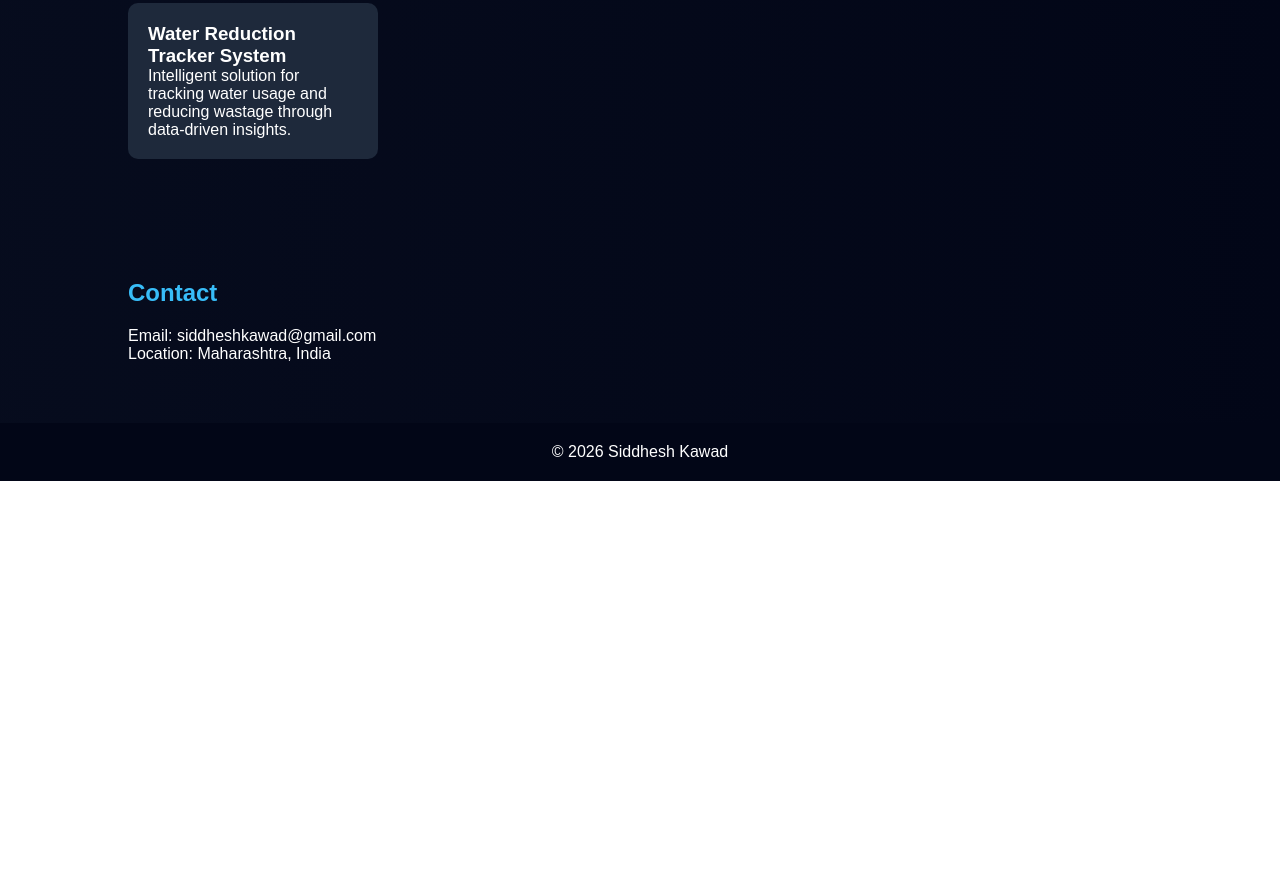
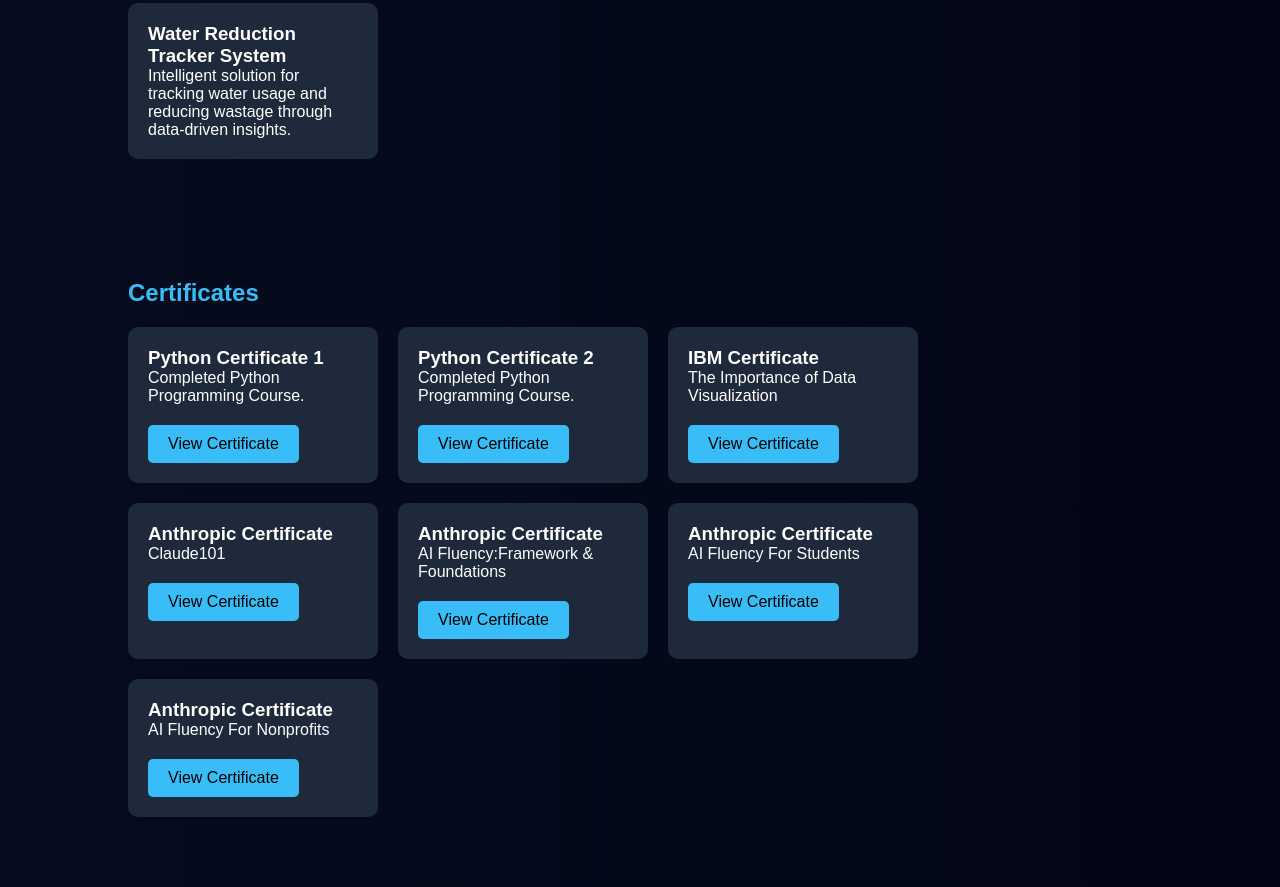
Before and after one commit to SK999CodingWorld/SK-s-PORTFOLIO, a plain HTML site: page index.html in a window 1280 px wide. Shown: the part 1273-2160 px from the top of the page. Before the commit the page ends 1754 px from the top, so only its background shows below. Drawn offline with Linux system fonts and the light colour scheme.

Commit message:
Add certificates section to portfolio
Added a certificates section to showcase various certifications.

```diff
--- a/index.html
+++ b/index.html
@@ -124,6 +124,115 @@
 </div>
 
 </section>
+  <!-- CERTIFICATES -->
+
+<section id="certificates">
+
+<h2>Certificates</h2>
+
+<div class="projects">
+
+<div class="card">
+
+<h3>Python Certificate 1</h3>
+
+<p>Completed Python Programming Course.</p>
+
+<a href="Python_Essentials_1_certificate.pdf"
+class="btn"
+target="_blank">
+View Certificate
+</a>
+
+</div>
+<div class="card">
+
+<h3>Python Certificate 2</h3>
+
+<p>Completed Python Programming Course.</p>
+
+<a href="Python_Essentials_2_certificate.pdf"
+class="btn"
+target="_blank">
+View Certificate
+</a>
+
+</div>
+
+<div class="card">
+
+<h3>IBM Certificate</h3>
+
+<p>The Importance of Data Visualization</p>
+
+<a href="Importance of Data visulivation.pdf"
+class="btn"
+target="_blank">
+View Certificate
+</a>
+
+</div>
+
+<div class="card">
+
+<h3>Anthropic Certificate</h3>
+
+<p>Claude101</p>
+
+<a href="certificate1.pdf"
+class="btn"
+target="_blank">
+View Certificate
+</a>
+
+</div>
+<div class="card">
+
+<h3>Anthropic Certificate</h3>
+
+<p>AI Fluency:Framework & Foundations</p>
+
+<a href="certificate2.pdf"
+class="btn"
+target="_blank">
+View Certificate
+</a>
+
+</div>
+
+<div class="card">
+
+<h3>Anthropic Certificate</h3>
+
+<p>AI Fluency For Students</p>
+
+<a href="certificate3.pdf"
+class="btn"
+target="_blank">
+View Certificate
+</a>
+
+
+</div>
+<div class="card">
+
+<h3>Anthropic Certificate</h3>
+
+<p>AI Fluency For Nonprofits</p>
+
+<a href="certificate4.pdf"
+class="btn"
+target="_blank">
+View Certificate
+</a>
+
+</div>
+
+
+</div>
+
+</section>
+
 
 <section id="contact">
 
```
